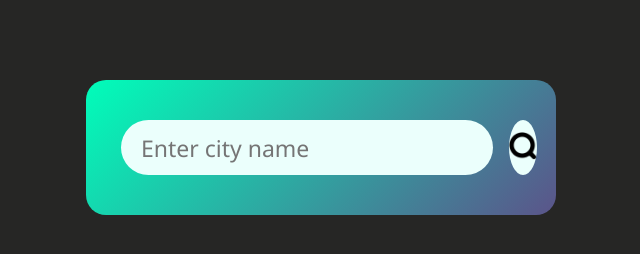
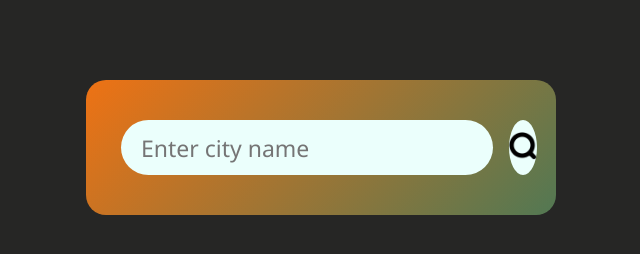
Before and after one commit to AtharvPandey/WeatherApp, a plain HTML site: page index.html in a window 1280 px wide. Shown: the whole page, without its empty margins (319-959 px from the left). Drawn offline with Linux system fonts and the light colour scheme.

Commit message:
Update style.css
Chnage  card color

```diff
--- a/style.css
+++ b/style.css
@@ -15,7 +15,7 @@ body{
 .card{
     width: 90%;
     max-width: 470px;
-    background: linear-gradient(135deg,#00feba,#5b548a);
+    background: linear-gradient(135deg,#EE7214,#527853);
     color: #fff;
     margin: 80px auto 0;
     border-radius: 20px;
```
